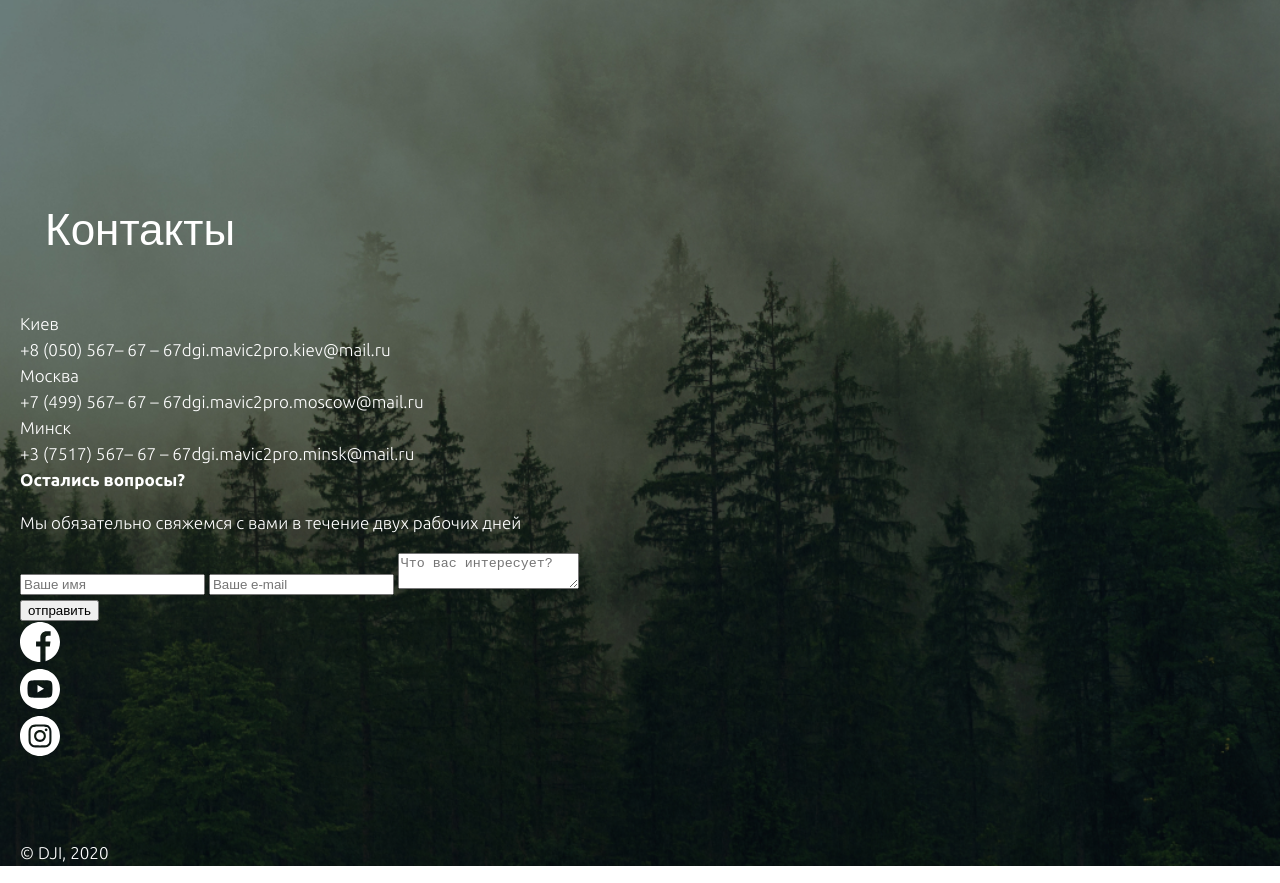
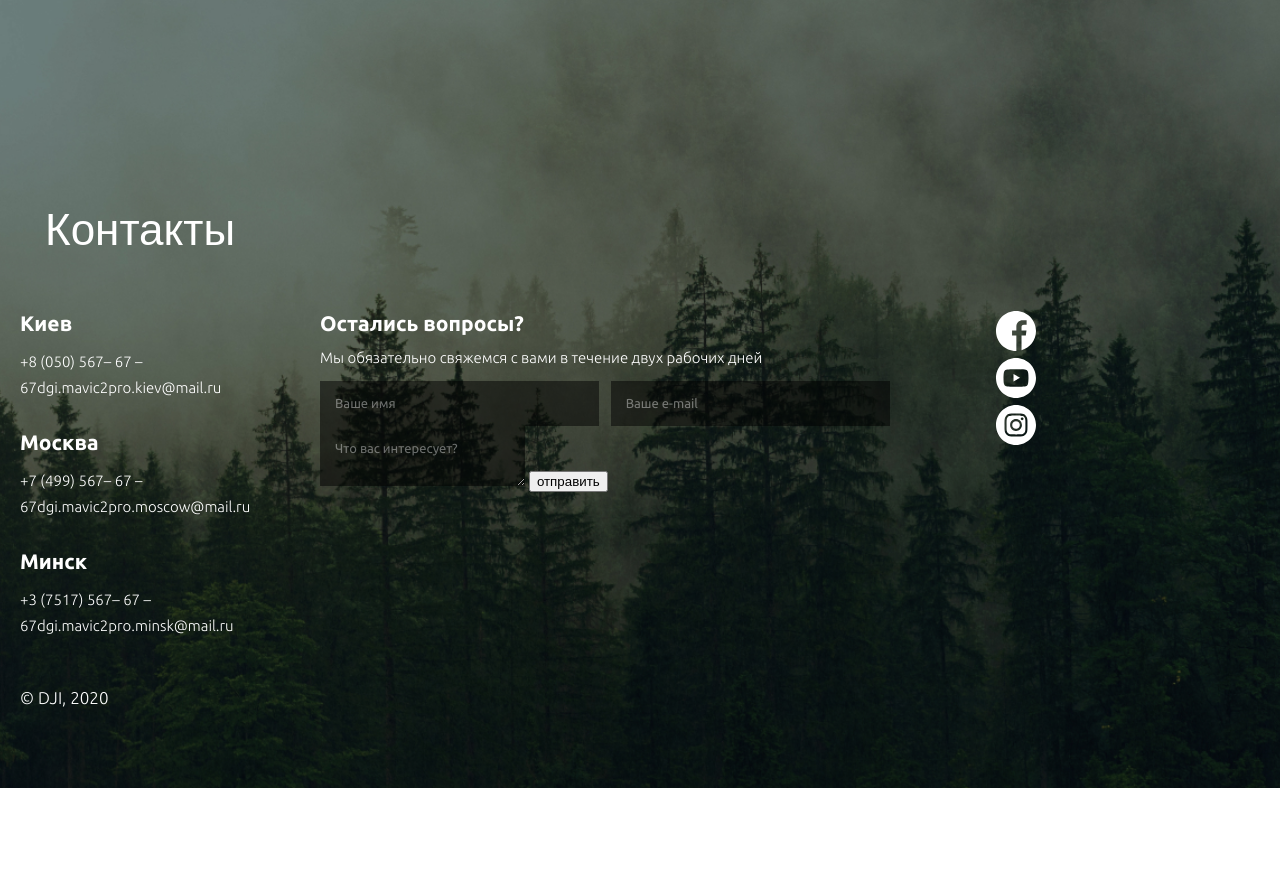
Before and after one commit to dmitriydenisov/mavic, a website: page #src/pug/index.pug in a window 1280 px wide. Shown: the part 4425-5308 px from the top of the page. After the commit the page ends 5213 px from the top, so only its background shows below. Drawn offline with nearby package versions, Linux system fonts and the light colour scheme; files that its build step writes are made by us from their sources; files whose address does not match are found by name.

Commit message:
верстка блока контактов

```diff
--- a/#src/pug/index.pug
+++ b/#src/pug/index.pug
@@ -5,7 +5,7 @@ html(lang="en")
         meta(name="viewport", content="width=device-width, initial-scale=1.0")
         title mavic
         link(rel="stylesheet" type="text/css" href="libs/slick/slick.css")
-        link(href="https://fonts.googleapis.com/css2?family=Ubuntu:wght@300;500;700&display=swap" rel="stylesheet")
+        link(href="https://fonts.googleapis.com/css2?family=Ubuntu:wght@300;400;500;700&display=swap" rel="stylesheet")
         link(rel="stylesheet" href="css/main.min.css")
 
     body
@@ -182,7 +182,7 @@ html(lang="en")
                                 .contacts__form-line
                                     input.contacts__form-input(type="text" placeholder="Ваше имя")
                                     input.contacts__form-input(type="text" placeholder="Ваше e-mail")
-                                    textarea.contacts__form-textarea(placeholder="Что вас интересует?")
+                                textarea.contacts__form-textarea(placeholder="Что вас интересует?")
                                 button.contacts__form-btn(type="submit") отправить
                         ul.contacts__social-list
                             li.contacts__social-item
@@ -194,11 +194,8 @@ html(lang="en")
                             li.contacts__social-item
                                 a.contacts__social-link(href="#")
                                     img(src="img/social/instagram.svg", alt="")
-                //- a.scroll__btn(href="#footer")
-                //-     img(src="img/arrow-down.svg", alt="", srcset="")
-            footer.footer
-                .container
-                    p.foote__copy © DJI, 2020
+                    footer.footer
+                        p.footer__copy © DJI, 2020
     script(src="libs/jquery/jquery.js")
     script(type="text/javascript" src="libs/slick/slick.min.js")
     script(src="js/main.js")
--- a/#src/scss/_vars.scss
+++ b/#src/scss/_vars.scss
@@ -1,6 +1,11 @@
 %ubuntu-light{
     font-family: 'Ubuntu', sans-serif;
     font-weight: 300;
+}
+
+%ubuntu-regular{
+    font-family: 'Ubuntu', sans-serif;
+    font-weight: 400;
 }
 
 %ubuntu-medium{
--- a/#src/scss/main.scss
+++ b/#src/scss/main.scss
@@ -383,3 +383,74 @@
         }
     }
 }
+.contacts{
+    &__inner{
+        display: flex;
+    }
+    &__info{
+        width: 240px;
+        margin-right: 60px;
+    }
+    &__info-box{
+        margin-bottom: 30px;
+    }
+    &__info-title{
+        @extend %ubuntu-bold;
+        font-size: 21px;
+        line-height: 24px;
+        margin-bottom: 13px;
+    }
+    &__info-phone,
+    &__info-email{
+        font-size: 15px;
+        line-height: 22px;
+    }
+    &__info-email:hover{
+        text-decoration: underline;
+    }
+    &__form{
+        width: 570px;
+        margin-right: 106px;
+    }
+    &__form-title{
+        @extend %ubuntu-bold;
+        font-size: 21px;
+        line-height: 24px;
+    }
+    &__form-text{
+        font-size: 15px;
+        line-height: 22px;
+        margin:12px 0 12px;
+    }
+    &__form-line{
+        display: flex;
+        justify-content: space-between;
+    }
+    &__form-input,
+    &__form-textarea{
+        @extend %ubuntu-regular;
+        background: rgba(0, 0, 0, .5);
+        border: none;
+        outline: none;
+        padding: 15px;
+        font-size: 13px;
+        line-height: 15px;
+        color: #fff;
+        &::placeholder{
+            color: rgba(#fff, 0.4);
+        }
+    }
+
+    &__form-input{
+        width: 49%;
+    }
+    &__form-textarea{
+    }
+    &__form-btn{}
+    &__social-list{}
+    &__social-item {}
+    &__social-link{}
+}
+.footer{
+    &__copy{}
+}
```
